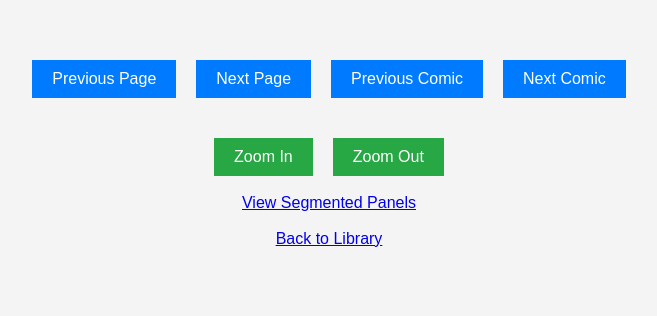
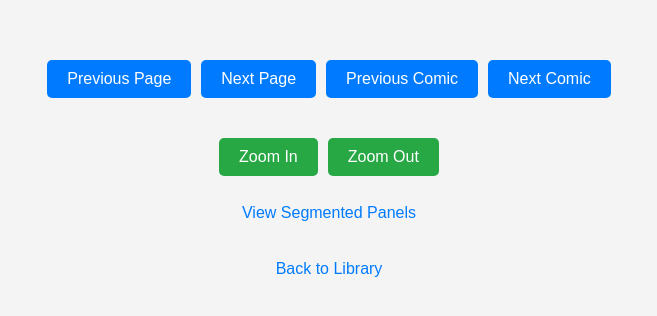
Before and after one commit to eliasedwin7/comicviewer, a Flask app: template ComicViewerFlask/templates/comic.html in a window 1280 px wide. Shown: the top 316 px of the page, without its empty margins (311-968 px from the left). Run offline with Flask 3, Linux system fonts and the light colour scheme; the template is opened without the code that fills it, so the values that code supplies are empty.

Commit message:
html update

```diff
--- a/ComicViewerFlask/templates/comic.html
+++ b/ComicViewerFlask/templates/comic.html
@@ -17,6 +17,7 @@
         h1 {
             margin: 20px 0;
             font-size: 24px;
+            color: #333;
         }
         .comic-image {
             max-width: 100%;
@@ -29,17 +30,19 @@
             display: flex;
             justify-content: center;
             margin: 20px 0;
+            gap: 10px;
         }
         .navigation-buttons a,
         .navigation-buttons button {
             padding: 10px 20px;
-            margin: 0 10px;
             background-color: #007bff;
             color: white;
             text-decoration: none;
             border: none;
+            border-radius: 5px;
             cursor: pointer;
             font-size: 16px;
+            transition: background-color 0.3s ease;
         }
         .navigation-buttons a:hover,
         .navigation-buttons button:hover {
@@ -49,18 +52,38 @@
             display: flex;
             justify-content: center;
             margin-top: 20px;
+            gap: 10px;
         }
         .zoom-buttons button {
             padding: 10px 20px;
-            margin: 0 10px;
             background-color: #28a745;
             color: white;
             border: none;
+            border-radius: 5px;
             cursor: pointer;
             font-size: 16px;
+            transition: background-color 0.3s ease;
         }
         .zoom-buttons button:hover {
             background-color: #218838;
+        }
+        .back-link {
+            margin-top: 20px;
+            color: #007bff;
+            text-decoration: none;
+            font-size: 16px;
+        }
+        .back-link:hover {
+            text-decoration: underline;
+        }
+        .toggle-link {
+            margin-top: 10px;
+            color: #007bff;
+            text-decoration: none;
+            font-size: 16px;
+        }
+        .toggle-link:hover {
+            text-decoration: underline;
         }
     </style>
 </head>
@@ -88,11 +111,11 @@
         <button onclick="zoomOut()">Zoom Out</button>
     </div>
     <br>
-    <a href="{{ url_for('view_comic', comic_id=current_comic_id, segment=not segment) }}">
+    <a href="{{ url_for('view_comic', comic_id=current_comic_id, segment=not segment) }}" class="toggle-link">
         {{ 'View Entire Page' if segment else 'View Segmented Panels' }}
     </a>
     <br>
-    <a href="{{ url_for('index') }}">Back to Library</a>
+    <a href="{{ url_for('index') }}" class="back-link">Back to Library</a>
 
     <script>
         let currentPageIndex = 0;
```
Also changed, not shown: ComicViewerFlask/templates/login.html (+71 -3 lines).
